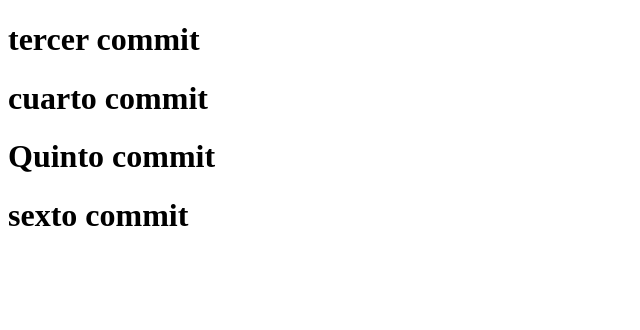
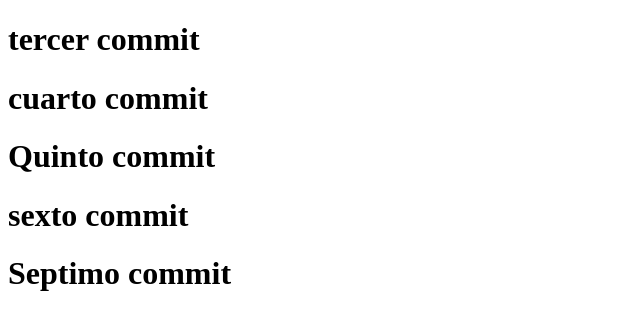
Before and after one commit to jpfhj/clase_git_lunes-, a plain HTML site: page index.html in a window 1280 px wide. Shown: the whole page, without its empty margins (0-640 px from the left). Drawn offline with Linux system fonts and the light colour scheme.

Commit message:
Septimo commit

```diff
--- a/index.html
+++ b/index.html
@@ -10,7 +10,7 @@
     <h1>cuarto commit</h1>
     <h1>Quinto commit</h1>
     <h1>sexto commit</h1>
-
+    <h1>Septimo commit</h1>
 
 </body>
 </html>
```
